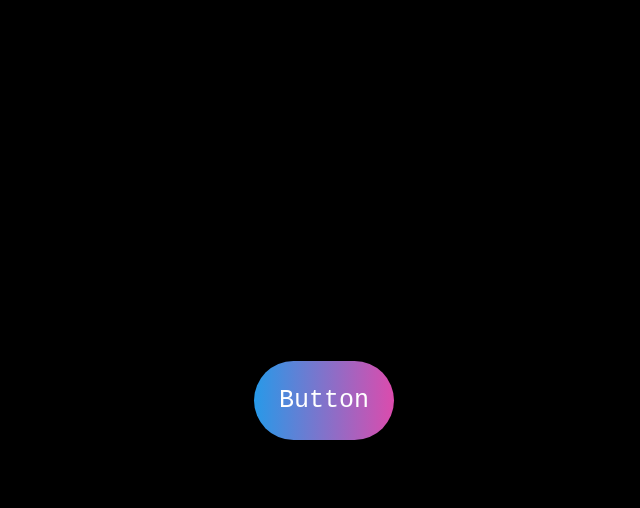
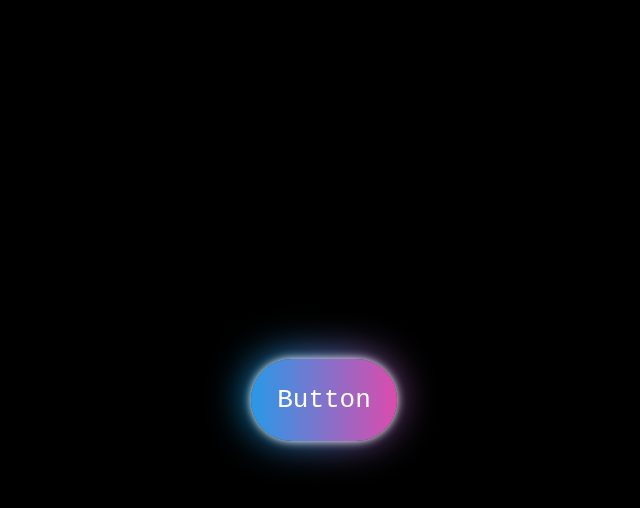
Before and after one commit to hznkyh/web-dev, a plain HTML site: page glow-button/index.html in a window 1280 px wide. In both pictures the pointer is over the element 639 px from the left and 400 px from the top of the page. Shown: the whole page, without its empty margins (316-956 px from the left). Drawn offline with Linux system fonts and the light colour scheme.

Commit message:
add background glow

```diff
--- a/glow-button/style.css
+++ b/glow-button/style.css
@@ -12,11 +12,12 @@
 }
 
 .button {
+    position:relative;
     display: inline-block;
     padding: 1em;
     text-align: center;
     color: #fff;
-    font-size: 25px;
+    font-size: 2em;
     cursor: pointer;
     background: linear-gradient(90deg, #03a9f4, #f441a5, #ffeb3b, #03a9f4);
     background-size: 400%;
@@ -29,6 +30,7 @@ body {
 
 .button:hover {
     animation: animate 8s linear infinite;
+    box-shadow: 0 0 10px 0 white;
 }
 
 @keyframes animate {
@@ -41,17 +43,18 @@ body {
     }
 }
 
-.button::before {
+.button:hover:before {
+    content: '';
+    position: absolute;
+    top: -2px;
+    left: -2px;
+    width: 100%;
+    height: 100%;
+    display: block;
+    background-color: white;
     z-index: -1;
     background: linear-gradient(90deg, #03a9f4, #f441a5, #ffeb3b, #03a9f4);
     background-size: 400%;
-    border-radius: 40px;
-    opacity: 0;
-    transition: 0.5s;
+    border-radius: 60px;
+    filter: blur(20px);
 }
-
-.button:hover::before {
-    filter: blur(20px);
-    opacity: 1;
-    animation: animate 8s linear infinite;
-}
```
